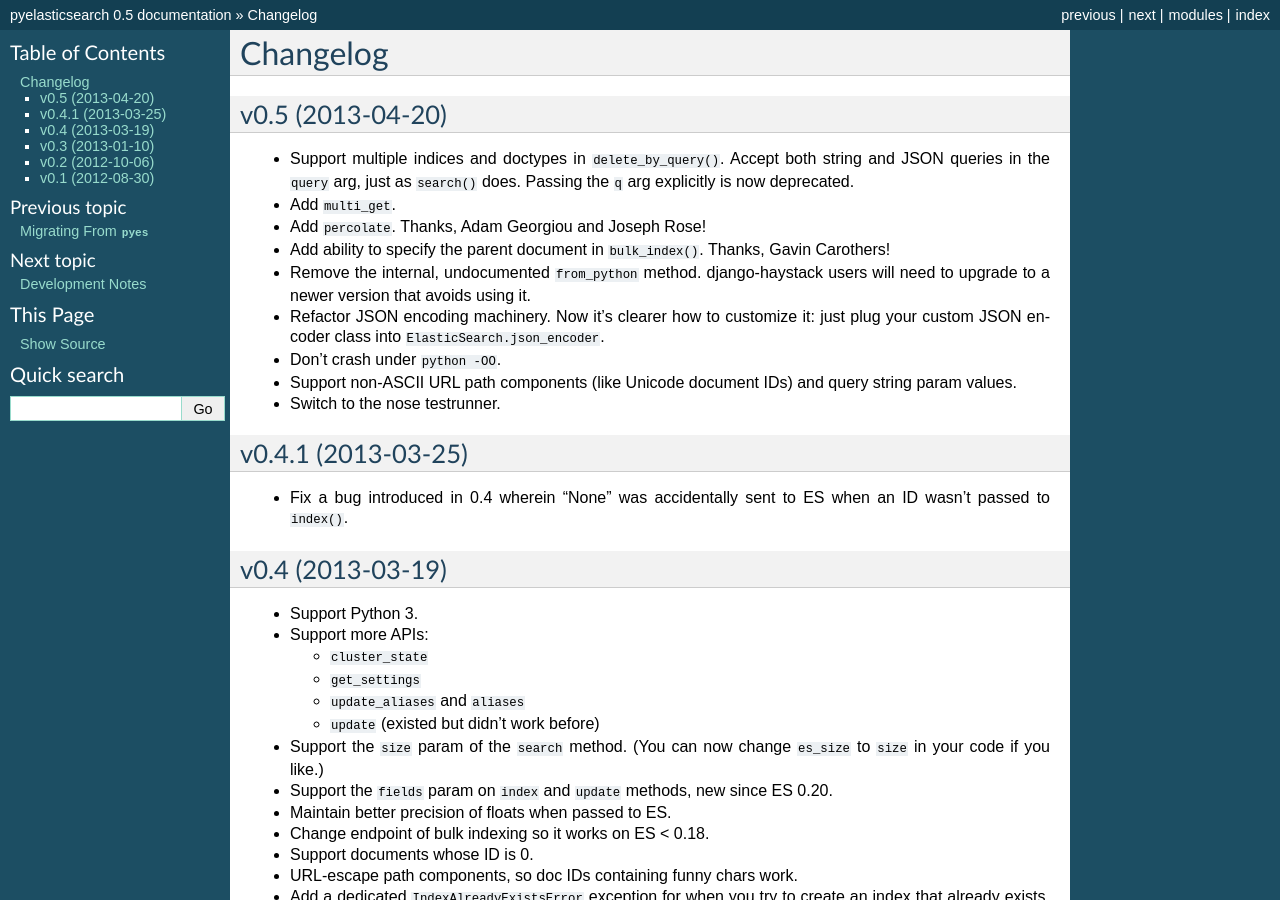
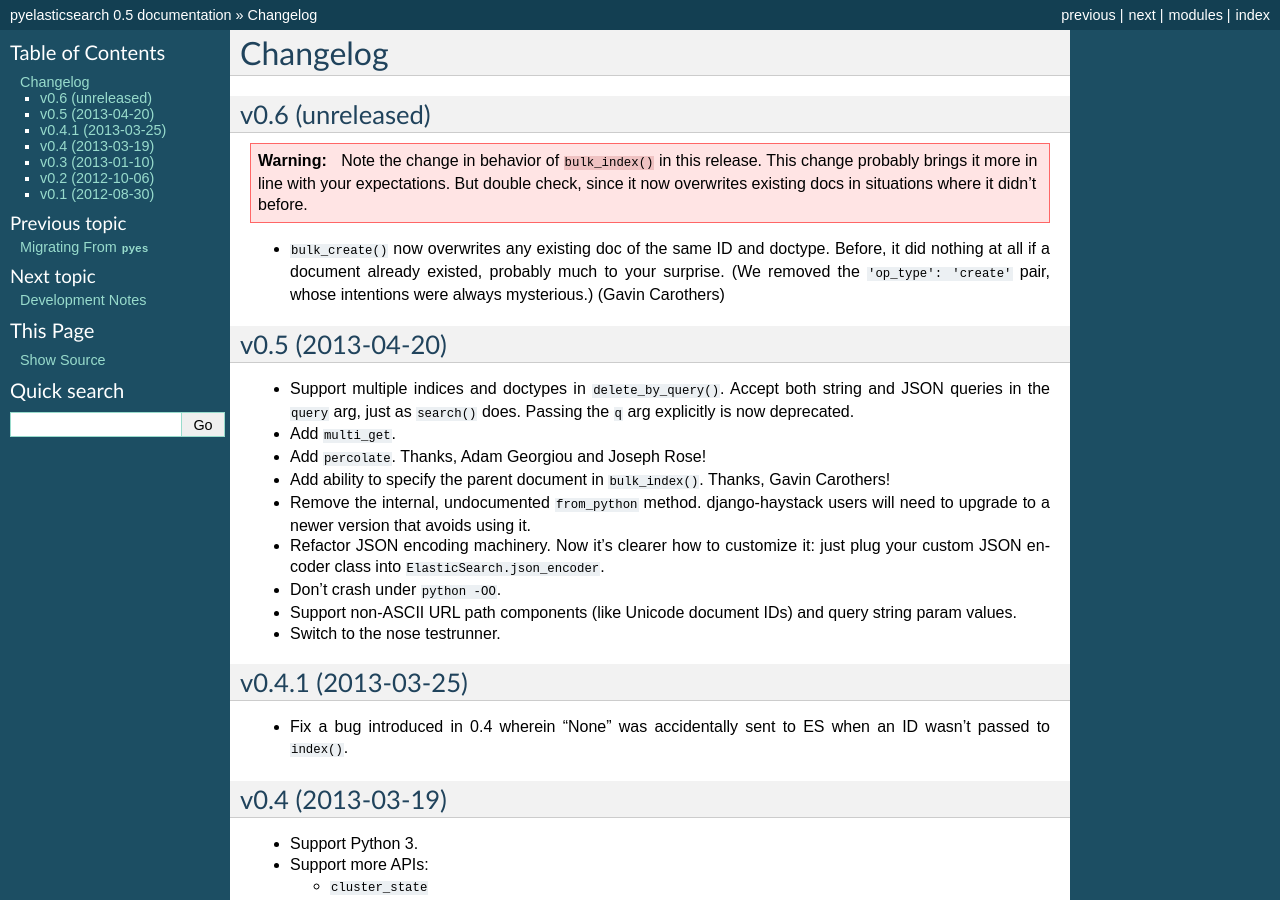
Before and after one commit to pyelasticsearch/pyelasticsearch, a Sphinx documentation site: the page built from docs/source/changelog.rst, in a window 1280 px wide and 900 px high. Built offline with Sphinx 7.4.7, drawn with Linux system fonts in a browser that asks for light colours.

Commit message:
Talk about the bulk_create changes in the changelog.

```diff
--- a/docs/source/changelog.rst
+++ b/docs/source/changelog.rst
@@ -1,5 +1,20 @@
 Changelog
 =========
+
+v0.6 (unreleased)
+-----------------
+
+.. warning::
+
+  Note the change in behavior of ``bulk_index()`` in this release. This change
+  probably brings it more in line with your expectations. But double check,
+  since it now overwrites existing docs in situations where it didn't before.
+
+* ``bulk_create()`` now overwrites any existing doc of the same ID and doctype.
+  Before, it did nothing at all if a document already existed, probably much to
+  your surprise. (We removed the ``'op_type': 'create'`` pair, whose intentions
+  were always mysterious.) (Gavin Carothers)
+
 
 v0.5 (2013-04-20)
 -----------------
```
